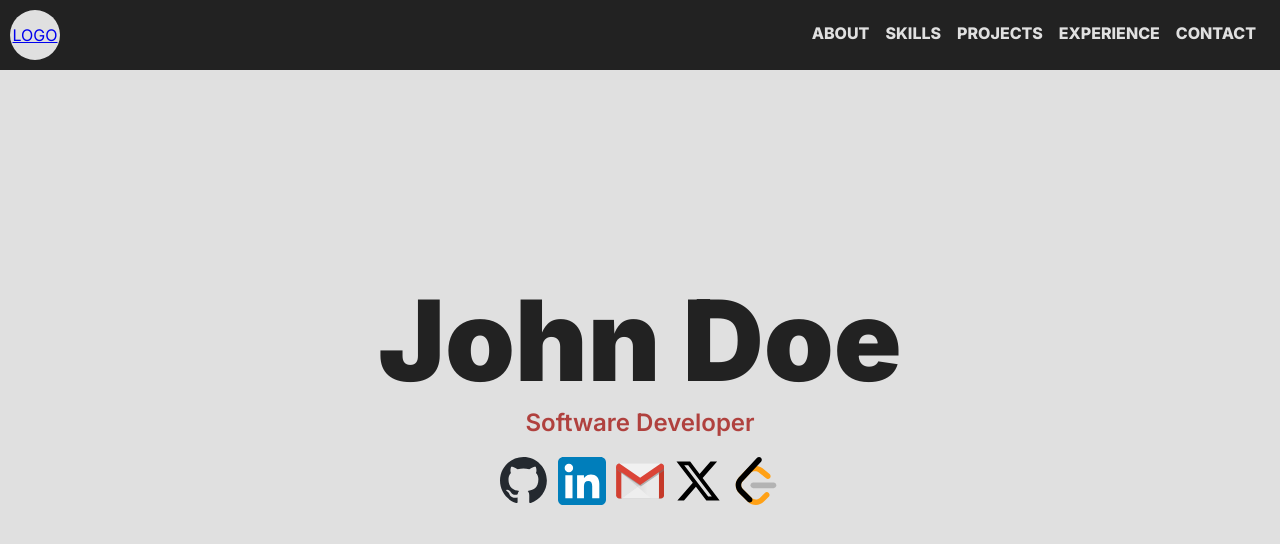
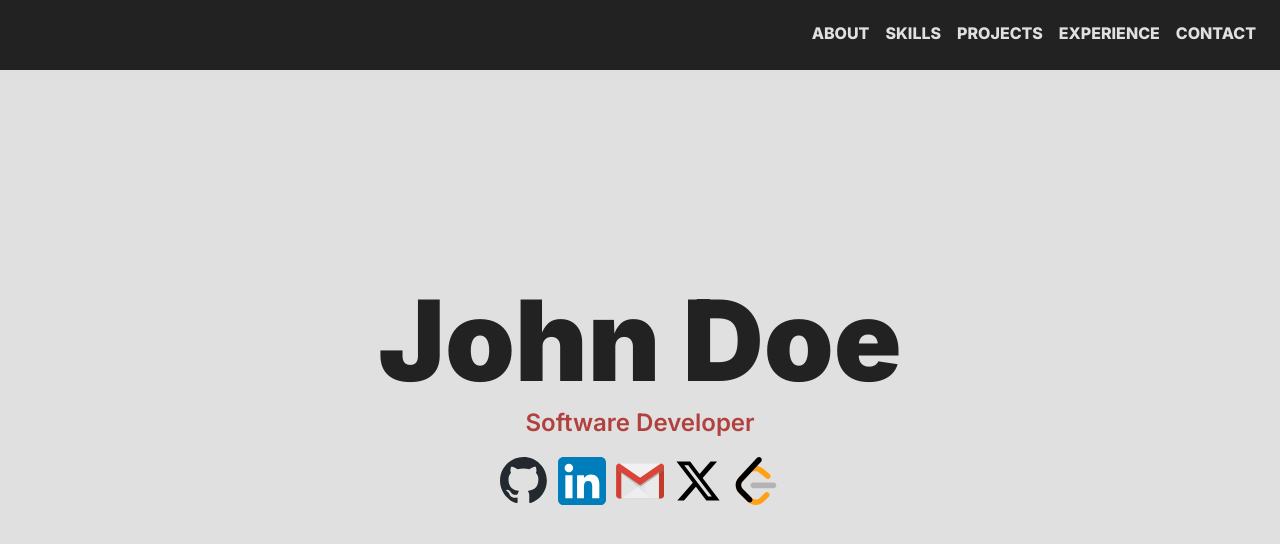
Before and after one commit to kleeding/react-portfolio-template, a React (Vite) app: page / in a window 1280 px wide. Shown: the top 544 px of the page. Built offline with nearby package versions, Linux system fonts and the light colour scheme.

Commit message:
hidden tmp logo

```diff
--- a/src/components/Navbar/Navbar.jsx
+++ b/src/components/Navbar/Navbar.jsx
@@ -23,9 +23,9 @@ function Navbar(props) {
     return (
         <nav className='nav-elements'>
             <li className="nav-logo">
-                <div className='tmp-logo'>
+                {/* <div className='tmp-logo'>
                     <a  href='#header'>LOGO</a>
-                </div>
+                </div> */}
             </li>
 
             <div className='nav-links'>
```
